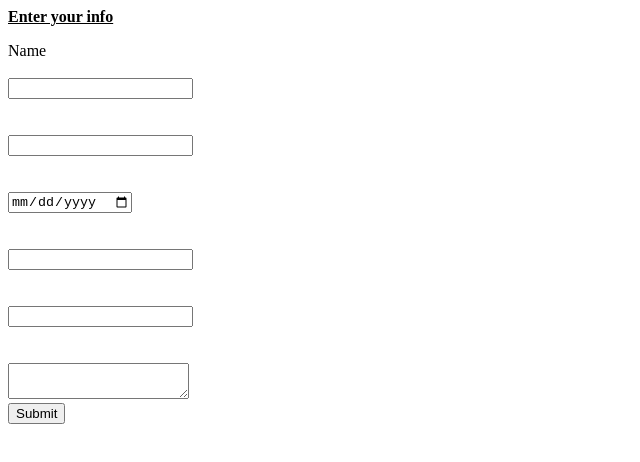
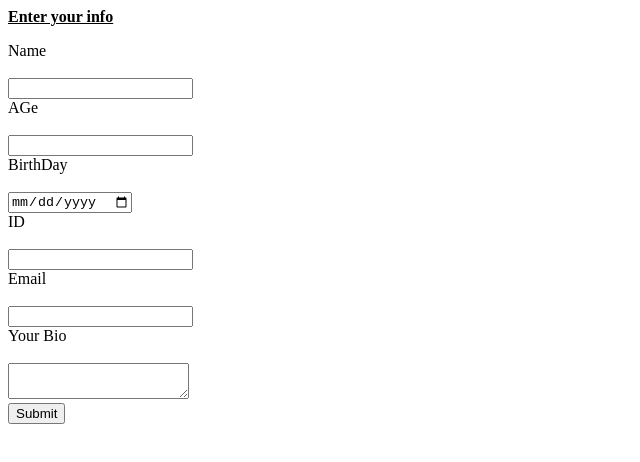
Before and after one commit to jabnidzegiga/davaleba-39, a plain HTML site: page index.html in a window 1280 px wide. Shown: the whole page, without its empty margins (0-640 px from the left). Drawn offline with Linux system fonts and the light colour scheme.

Commit message:
Update index.html

```diff
--- a/index.html
+++ b/index.html
@@ -10,15 +10,15 @@
   <form action="Page">
   <label for="Name">Name</label><br> <br>
   <input type="text"><br>
-  <label for="Age"> </label><br> <br>
+  <label for="Age">AGe</label><br> <br>
   <input type="text"><br>
-  <label for="BirthDay"></label> <br> <br>
+  <label for="BirthDay">BirthDay</label> <br> <br>
   <input type="date"><br>
-  <label for="ID"> </label> <br> <br>
+  <label for="ID">ID</label> <br> <br>
   <input type="text"><br>
-  <label for="Email"></label> <br> <br>
+  <label for="Email">Email</label> <br> <br>
   <input type="email"><br>
-  <label for="Your Bio"> </label> <br> <br>
+  <label for="Your Bio">Your Bio</label> <br> <br>
   <textarea></textarea> <br>
   <input type="submit"></form>
 </body>
```
